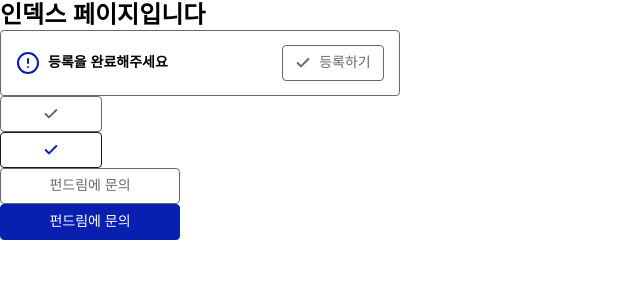
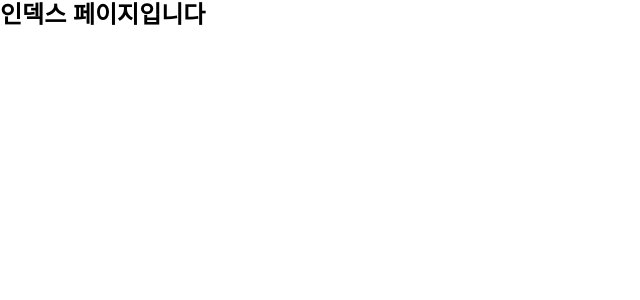
Before and after one commit to FRONTENDBOOTCAMP-13th/Final-11-Cutie, a Next.js app: page / in a window 1280 px wide. Shown: the top 300 px of the page, without its empty margins (0-640 px from the left). Built offline with nearby package versions, Linux system fonts and the light colour scheme.

Commit message:
🔥 remove test code

```diff
--- a/src/app/page.tsx
+++ b/src/app/page.tsx
@@ -1,16 +1,7 @@
-import { CheckSquareBtn, SquareBtnBlue, SquareBtnWhite, UnCheckSquareBtn } from "@components/button/SquareBtn";
-import ProductForm from "@components/product/ProductForm";
-
-
 export default function Home() {
   return (
     <div>
       <p className="bold-24">인덱스 페이지입니다</p>
-      <ProductForm />
-      <UnCheckSquareBtn prop='인증하기' />
-      <CheckSquareBtn prop='인증하기' />
-      <SquareBtnWhite />
-      <SquareBtnBlue/>
     </div>
   );
 }
```
